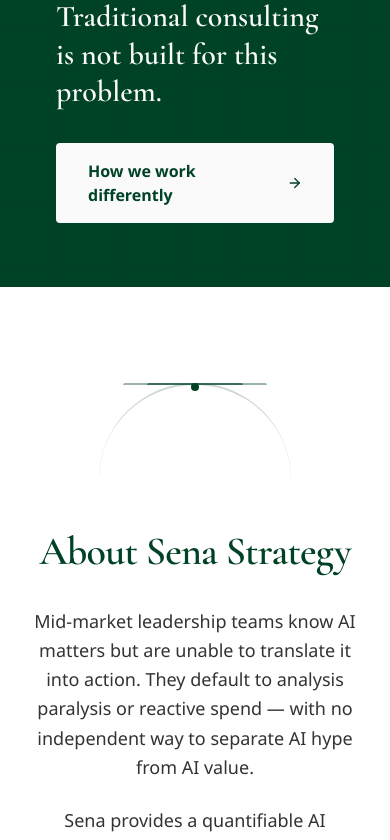
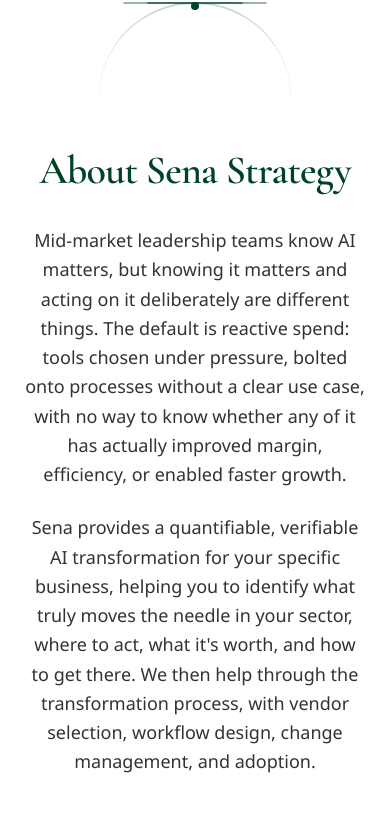
Before and after one commit to christy-sena/christy-sena.github.io, a React (Vite) app: page / in a window 390 px wide. Shown: the part 938-1778 px from the top of the page. Built offline with nearby package versions, Linux system fonts and the light colour scheme; the HTML template or start-up script is replaced by a standard one.

Commit message:
small edits after review

```diff
--- a/src/components/About.tsx
+++ b/src/components/About.tsx
@@ -24,10 +24,10 @@
 
           <div className="prose prose-lg mx-auto text-center space-y-6">
             <p className="text-lg text-foreground leading-relaxed opacity-0 animate-slide-in stagger-2">
-              Mid-market leadership teams know AI matters but are unable to translate it into action. They default to analysis paralysis or reactive spend — with no independent way to separate AI hype from AI value.
+             Mid-market leadership teams know AI matters, but knowing it matters and acting on it deliberately are different things. The default is reactive spend: tools chosen under pressure, bolted onto processes without a clear use case, with no way to know whether any of it has actually improved margin, efficiency, or enabled faster growth.
             </p>
             <p className="text-lg text-foreground leading-relaxed opacity-0 animate-slide-in stagger-2">
-              Sena provides a quantifiable AI transformation for your specific business, helping you to identify what truly moves the needle in your sector, where to act, what it's worth, and how to get there. We then help through the transformation process, with vendor selection, workflow design, change management, and adoption. We assess value across three areas: <strong>Commercial</strong>, <strong>Back-Office</strong>, and <strong>Product & Service Delivery</strong>.
+              Sena provides a quantifiable, verifiable AI transformation for your specific business, helping you to identify what truly moves the needle in your sector, where to act, what it's worth, and how to get there. We then help through the transformation process, with vendor selection, workflow design, change management, and adoption.
             </p>
           </div>
 
--- a/src/components/Services.tsx
+++ b/src/components/Services.tsx
@@ -26,6 +26,27 @@
 
 const MAX_VISIBLE = 3;
 
+const ServiceCard = ({ service, index }: { service: typeof services[0]; index: number }) => (
+  <div
+    className="group bg-white border border-[#C0C0C0]/40 rounded-sm p-8 shadow-sm hover:shadow-md hover:border-primary/40 transition-all duration-300 relative overflow-hidden hover:-translate-y-1 opacity-0 animate-slide-in"
+    style={{ animationDelay: `${index * 0.1}s` }}
+  >
+    <div className="absolute top-0 left-0 w-0 h-0.5 bg-primary group-hover:w-full transition-all duration-500" />
+
+    <div className="mb-6 w-20 h-20 rounded-full border-2 border-primary/30 flex items-center justify-center group-hover:border-primary group-hover:bg-primary/5 transition-all duration-300 mx-auto">
+      <service.icon className="h-8 w-8 text-primary transition-all duration-300" />
+    </div>
+
+    <h3 className="text-subheading font-serif font-semibold text-primary mb-4 group-hover:text-primary-hover transition-colors duration-300">
+      {service.title}
+    </h3>
+
+    <p className="text-muted-foreground leading-relaxed text-sm group-hover:text-foreground/80 transition-colors duration-300">
+      {service.description}
+    </p>
+  </div>
+);
+
 const Services = () => {
   const [startIndex, setStartIndex] = useState(0);
   const total = services.length;
@@ -47,27 +68,18 @@
         </div>
 
         <div className="relative">
+          {/* Mobile: all 4 cards stacked */}
+          <div className="flex flex-col gap-6 md:hidden">
+            {services.map((service, index) => (
+              <ServiceCard key={index} service={service} index={index} />
+            ))}
+          </div>
+
+          {/* Desktop: 3-card carousel */}
+          <div className="hidden md:block">
             <div className="grid md:grid-cols-3 gap-8 max-w-6xl mx-auto">
               {visible.map((service, index) => (
-              <div
-                key={startIndex + index}
-                className="group bg-white border border-[#C0C0C0]/40 rounded-sm p-8 shadow-sm hover:shadow-md hover:border-primary/40 transition-all duration-300 relative overflow-hidden hover:-translate-y-1 opacity-0 animate-slide-in"
-                style={{ animationDelay: `${index * 0.1}s` }}
-              >
-                <div className="absolute top-0 left-0 w-0 h-0.5 bg-primary group-hover:w-full transition-all duration-500" />
-
-                <div className="mb-6 w-20 h-20 rounded-full border-2 border-primary/30 flex items-center justify-center group-hover:border-primary group-hover:bg-primary/5 transition-all duration-300 mx-auto">
-                  <service.icon className="h-8 w-8 text-primary transition-all duration-300" />
-                </div>
-
-                <h3 className="text-subheading font-serif font-semibold text-primary mb-4 group-hover:text-primary-hover transition-colors duration-300">
-                  {service.title}
-                </h3>
-
-                <p className="text-muted-foreground leading-relaxed text-sm group-hover:text-foreground/80 transition-colors duration-300">
-                  {service.description}
-                </p>
-              </div>
+                <ServiceCard key={startIndex + index} service={service} index={index} />
               ))}
             </div>
 
@@ -105,6 +117,7 @@
             )}
           </div>
         </div>
+      </div>
     </section>
   );
 };
--- a/src/pages/Index.tsx
+++ b/src/pages/Index.tsx
@@ -28,9 +28,9 @@
     <div className="min-h-screen bg-background">
       <Nav />
       <Hero />
-      <ApproachBanner />
       <About />
       <Services />
+      <ApproachBanner />
       <CaseStudies />
       <Insights />
       <ContactForm />
```
Lines whose indentation alone changed are shown as unchanged.
